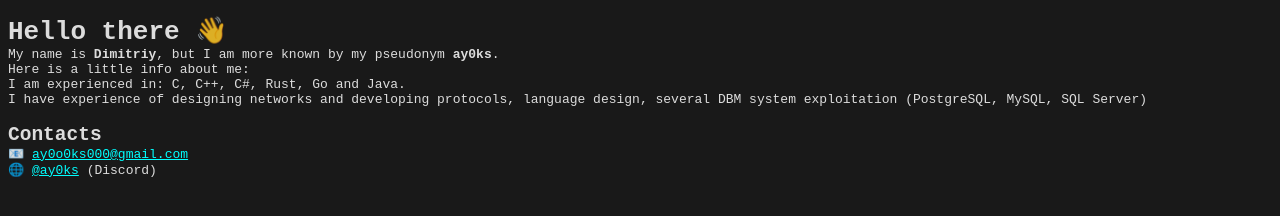
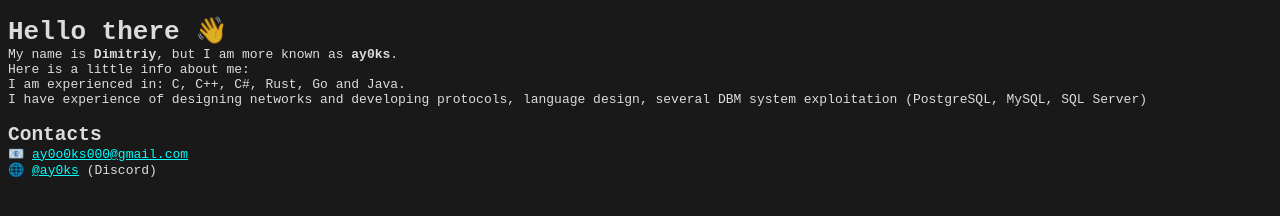
Before and after one commit to ay0ks/ay0ks, a plain HTML site: page index.html in a window 1280 px wide. Shown: the part 138-354 px from the top of the page. Drawn offline with Linux system fonts and the light colour scheme.

Commit message:
Update index.html

```diff
--- a/index.html
+++ b/index.html
@@ -77,7 +77,7 @@ pre {
 <img src="avatar_primary.png" height="128" width="128"/>
 <h1>Hello there 👋</h1>
 <div class="content">
-<p>My name is <b>Dimitriy</b>, but I am more known by my pseudonym <b>ay0ks</b>.</p>
+<p>My name is <b>Dimitriy</b>, but I am more known as <b>ay0ks</b>.</p>
 <p>Here is a little info about me:</p>
 <div class="enumeration">
 <p>I am experienced in: C, C++, C#, Rust, Go and Java.</p>
```
